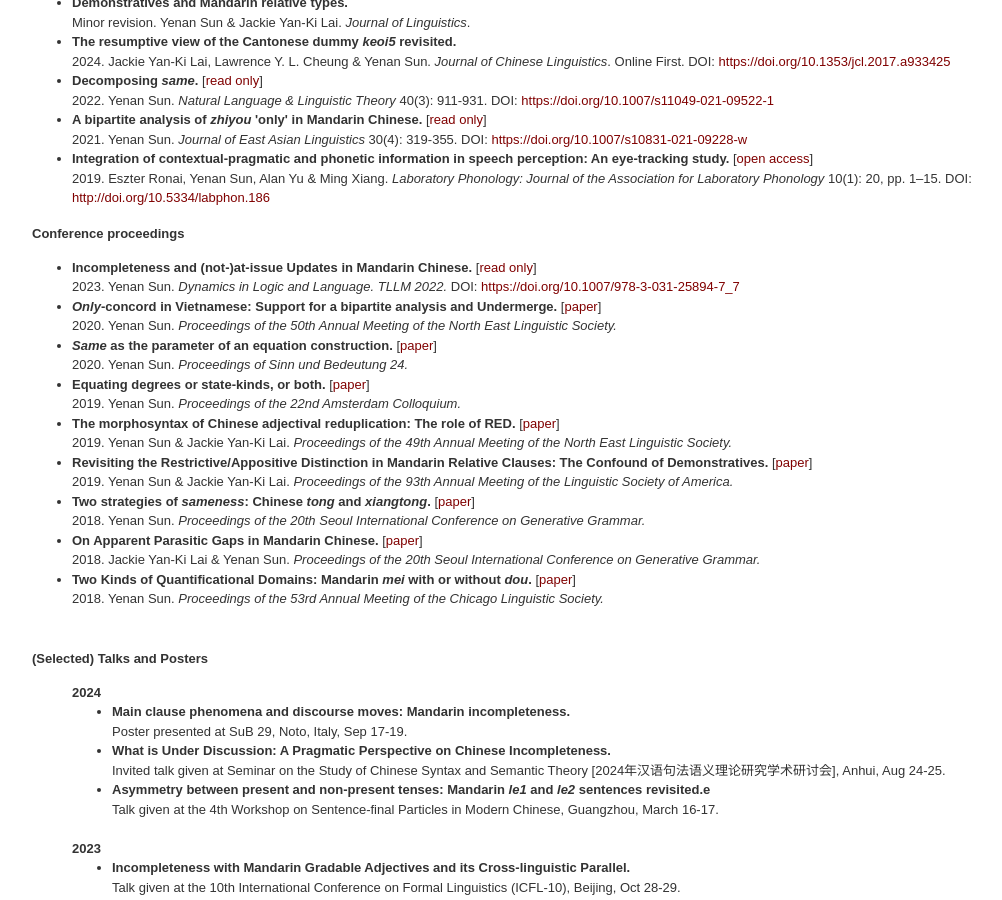
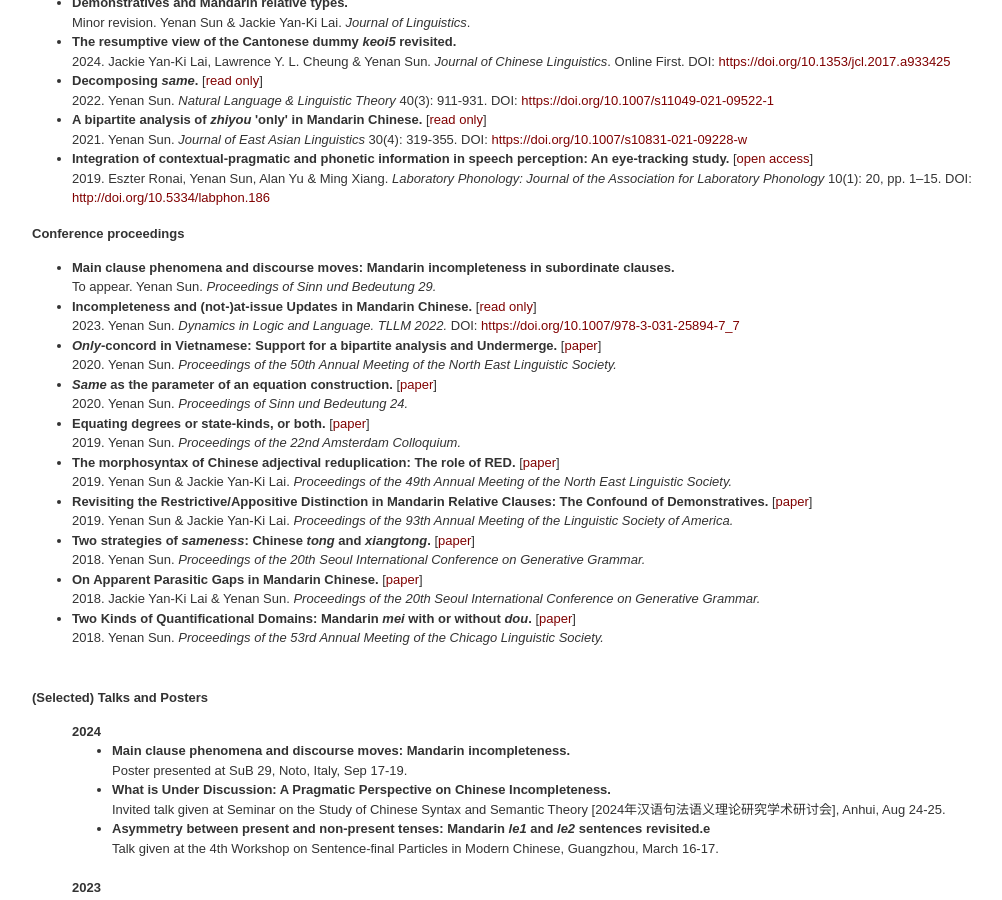
Before and after one commit to yenan09/yenan09.github.io, a Jekyll site: the page built from pub.html, in a window 1280 px wide and 900 px high, scrolled down 309 px. Shown: the whole window, without its empty margins (68-1070 px from the left). Built offline with Jekyll 4.4.1, drawn with Linux system fonts in a browser that asks for light colours.

Commit message:
Mar 14 2025
Sub29 add

```diff
--- a/pub.html
+++ b/pub.html
@@ -47,6 +47,9 @@ title: Research
 
 <b>Conference proceedings</b>
 <ul>
+
+<li><b>Main clause phenomena and discourse moves: Mandarin incompleteness in subordinate clauses.</b> <br>
+To appear. Yenan Sun. <i>Proceedings of Sinn und Bedeutung 29.</i>
 
 <li><b>Incompleteness and (not-)at-issue Updates in Mandarin Chinese.</b> [<a href="https://rdcu.be/c7mez" title="incomp">read only</a>] <br>
 2023. Yenan Sun. <i>Dynamics in Logic and Language. TLLM 2022.</i> DOI: <a href="https://doi.org/10.1007/978-3-031-25894-7_7" title="incomp">https://doi.org/10.1007/978-3-031-25894-7_7</a>
```
